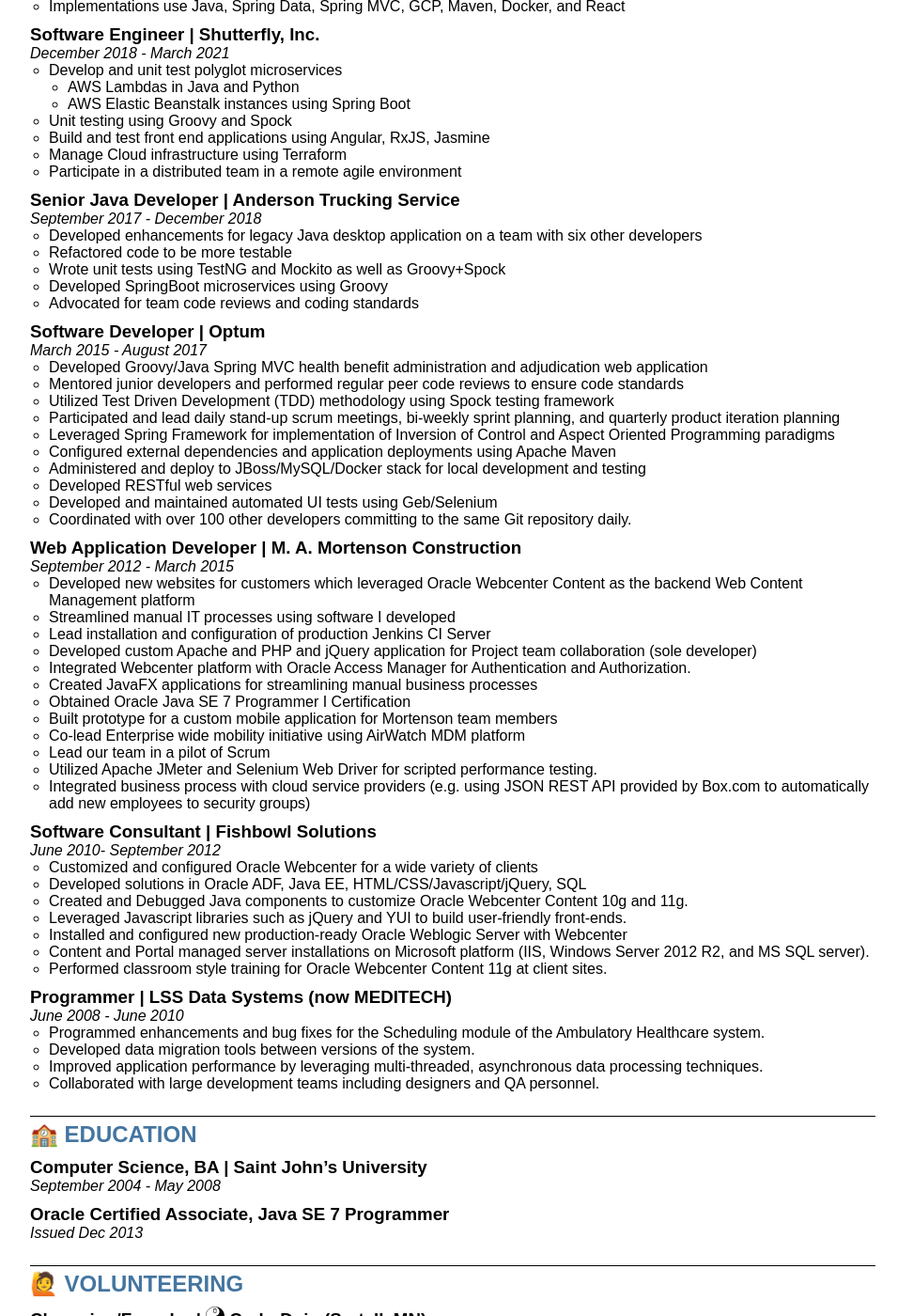
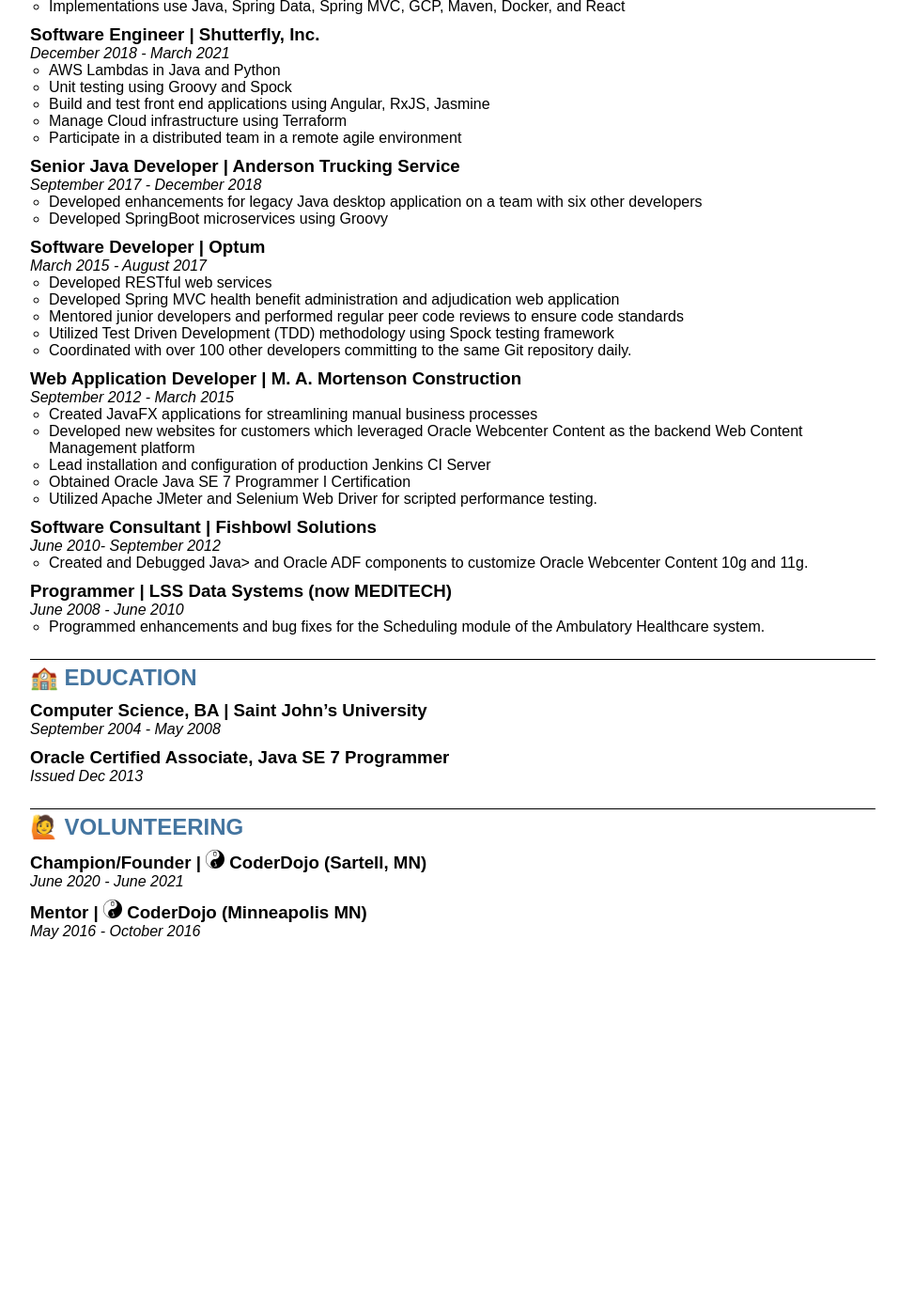
Before and after one commit to joe-degiovanni/joe-degiovanni.github.io, a Jekyll site: the page resume/index.html, which Jekyll copies as it is, in a window 1280 px wide and 1400 px high, scrolled down 541 px. Shown: the whole window at 94% size, without its empty margins (158-1114 px from the left). Built offline with Jekyll 4.4.1, drawn with Linux system fonts in a browser that asks for light colours; after the commit the page ends 1566 px from its top, so only the background shows below that; some of the changed text lies outside the part shown.

Commit message:
made experience section more concise

```diff
--- a/resume/index.html
+++ b/resume/index.html
@@ -24,19 +24,19 @@
     <section>
         <h2>🔧 SKILLS</h2>
         <h3>Languages</h3>
-        <p>Java, Groovy, Python, JavaScript (ES6), TypeScript, HTML5, CSS3, Bash</p>
+        <p>Java, Groovy, Python, JavaScript</p>
 
         <h3>Web Frameworks</h3>
-        <p>Spring Boot, Angular, NodeJS, NPM, React</p>
+        <p>Spring, Angular, NodeJS, React</p>
 
         <h3>Testing</h3>
-        <p>Spock, JUnit, Karma, Jasmine, Pytest, Selenium, Geb, JMeter</p>
+        <p>TDD, Spock, JUnit, Karma, Cypress, Selenium, Geb, JMeter</p>
 
         <h3>DevOps</h3>
-        <p>Terraform, Docker, Liquibase, Flyway, Maven, Gradle, Git, Relational DBs (PostgreSQL, MariaDB, MySql, H2)</p>
+        <p>Terraform, Docker, Liquibase, Flyway, Maven, Gradle, Git, Jenkins, BitBucket Pipelines</p>
 
-        <h3>AWS</h3>
-        <p>Lambda, Elastic Beanstalk, API Gateway, SNS, CloudWatch, Aurora DB</p>
+        <h3>Cloud</h3>
+        <p>AWS Lambda, AWS Elastic Beanstalk, AWS API Gateway, Amazon S3, GCP Compute Engine</p>
     </section>
 
     <section>
@@ -53,13 +53,7 @@
         <h3>Software Engineer | Shutterfly, Inc.</h3>
         <i>December 2018 - March 2021</i>
         <ul>
-            <li>
-                Develop and unit test polyglot microservices
-                <ul>
-                    <li>AWS Lambdas in Java and Python</li>
-                    <li>AWS Elastic Beanstalk instances using Spring Boot</li>
-                </ul>
-            </li>
+            <li>AWS Lambdas in Java and Python</li>
             <li>Unit testing using Groovy and Spock </li>
             <li>Build and test front end applications using Angular, RxJS, Jasmine</li>
             <li>Manage Cloud infrastructure using Terraform</li>
@@ -70,63 +64,39 @@
         <i>September 2017 - December 2018</i>
         <ul>
             <li>Developed enhancements for legacy Java desktop application on a team with six other developers</li>
-            <li>Refactored code to be more testable</li>
-            <li>Wrote unit tests using TestNG and Mockito as well as Groovy+Spock</li>
             <li>Developed SpringBoot microservices using Groovy</li>
-            <li>Advocated for team code reviews and coding standards</li>
         </ul>
 
         <h3>Software Developer | Optum</h3>
         <i>March 2015 - August 2017</i>
         <ul>
-            <li>Developed Groovy/Java Spring MVC health benefit administration and adjudication web application</li>
+            <li>Developed RESTful web services</li>
+            <li>Developed Spring MVC health benefit administration and adjudication web application</li>
             <li>Mentored junior developers and performed regular peer code reviews to ensure code standards</li>
             <li>Utilized Test Driven Development (TDD) methodology using Spock testing framework</li>
-            <li>Participated and lead daily stand-up scrum meetings, bi-weekly sprint planning, and quarterly product iteration planning</li>
-            <li>Leveraged Spring Framework for implementation of Inversion of Control and Aspect Oriented Programming paradigms</li>
-            <li>Configured external dependencies and application deployments using Apache Maven</li>
-            <li>Administered and deploy to JBoss/MySQL/Docker stack for local development and testing</li>
-            <li>Developed RESTful web services</li>
-            <li>Developed and maintained automated UI tests using Geb/Selenium</li>
             <li>Coordinated with over 100 other developers committing to the same Git repository daily.</li>
         </ul>
 
         <h3>Web Application Developer | M. A. Mortenson Construction</h3>
         <i>September 2012 - March 2015</i>
         <ul>
+            <li>Created JavaFX applications for streamlining manual business processes</li>
             <li>Developed new websites for customers which leveraged Oracle Webcenter Content as the backend Web Content Management platform</li>
-            <li>Streamlined manual IT processes using software I developed</li>
             <li>Lead installation and configuration of production Jenkins CI Server</li>
-            <li>Developed custom Apache and PHP and jQuery application for Project team collaboration (sole developer)</li>
-            <li>Integrated Webcenter platform with Oracle Access Manager for Authentication and Authorization.</li>
-            <li>Created JavaFX applications for streamlining manual business processes</li>
             <li>Obtained Oracle Java SE 7 Programmer I Certification</li>
-            <li>Built prototype for a custom mobile application for Mortenson team members</li>
-            <li>Co-lead Enterprise wide mobility initiative using AirWatch MDM platform</li>
-            <li>Lead our team in a pilot of Scrum</li>
             <li>Utilized Apache JMeter and Selenium Web Driver for scripted performance testing.</li>
-            <li>Integrated business process with cloud service providers (e.g. using JSON REST API provided by Box.com to automatically add new employees to security groups)</li>
         </ul>
 
         <h3>Software Consultant | Fishbowl Solutions</h3>
         <i>June 2010- September 2012</i>
         <ul>
-            <li>Customized and configured Oracle Webcenter for a wide variety of clients</li>
-            <li>Developed solutions in Oracle ADF, Java EE, HTML/CSS/Javascript/jQuery, SQL</li>
-            <li>Created and Debugged Java components to customize Oracle Webcenter Content 10g and 11g.</li>
-            <li>Leveraged Javascript libraries such as jQuery and YUI to build user-friendly front-ends.</li>
-            <li>Installed and configured new production-ready Oracle Weblogic Server with Webcenter</li>
-            <li>Content and Portal managed server installations on Microsoft platform (IIS, Windows Server 2012 R2, and MS SQL server).</li>
-            <li>Performed classroom style training for Oracle Webcenter Content 11g at client sites.</li>
+            <li>Created and Debugged Java> and Oracle ADF components to customize Oracle Webcenter Content 10g and 11g.</li>
         </ul>
 
         <h3>Programmer | LSS Data Systems (now MEDITECH)</h3>
         <i>June 2008 - June 2010</i>
         <ul>
             <li>Programmed enhancements and bug fixes for the Scheduling module of the Ambulatory Healthcare system.</li>
-            <li>Developed data migration tools between versions of the system.</li>
-            <li>Improved application performance by leveraging multi-threaded, asynchronous data processing techniques.</li>
-            <li>Collaborated with large development teams including designers and QA personnel.</li>
         </ul>
     </section>
 
```
